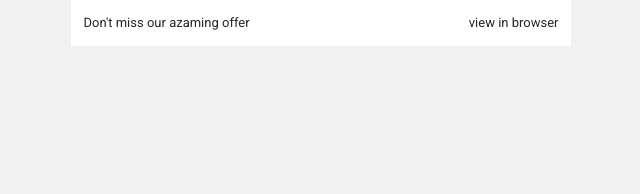
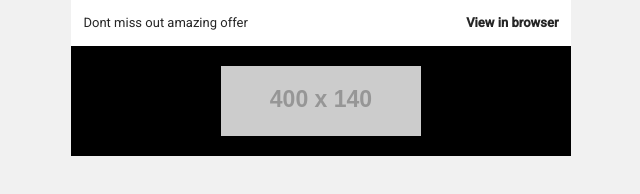
Before and after one commit to J-E-Y/BibleRadingSociety, a website: page Newletters-email/index.html in a window 1280 px wide. Shown: the whole page, without its empty margins (319-959 px from the left). Drawn offline with Linux system fonts and the light colour scheme; placeholder pictures from the web are drawn by us.

Commit message:
added Logo

```diff
--- a/Newletters-email/index.html
+++ b/Newletters-email/index.html
@@ -74,43 +74,53 @@
             cellspacing="0"
             cellpadding="0"
           >
-            <!-- Preheader starts here -->
+            <!-- preheader starts -->
             <tr>
-              <td align="center" style="padding: 15px 0">
-                <table
-                  class="container"
-                  bgcolor="#ffffff"
-                  width="95%"
-                  border="0"
-                  cellspacing="0"
-                  cellpadding="0"
-                >
+              <td align="center" style="padding: 15px 0px">
+                <table width="95%" border="0" cellspacing="0" cellpadding="0">
                   <tr>
                     <td align="left" width="50%">
-                      Don't miss our azaming offer
+                      Dont miss out amazing offer
                     </td>
-
                     <td align="right" width="50%">
                       <a
-                        href="%%view_online%%"
+                        href="%%view_on_line%%"
                         target="_blank"
                         style="
                           color: #262626;
                           text-decoration: none;
-                          cursor: pointer;
+                          font-weight: bold;
                         "
+                        >View in browser</a
                       >
-                        view in browser
-                      </a>
                     </td>
                   </tr>
                 </table>
               </td>
             </tr>
-            <!-- Preheader starts here -->
+            <!-- preheader ends -->
+
+            <!-- logo starts -->
+            <tr>
+              <td align="center" bgcolor="#000000" style="padding: 20px 0px">
+                <table width="100" border="0" cellpadding="0" cellspacing="0">
+                  <tr>
+                    <td align="center">
+                      <img
+                        src="http://via.placeholder.com/400x140/222222/ffffff&text=Logo+here"
+                        alt="Logo"
+                        width="200"
+                        height="70"
+                        style="display: block; border: none"
+                      />
+                    </td>
+                  </tr>
+                </table>
+              </td>
+            </tr>
+            <!-- logo ends -->
           </table>
-
-          <!-- Body of email ends here.. -->
+          <!-- body of email ends here -->
         </td>
       </tr>
     </table>
```
